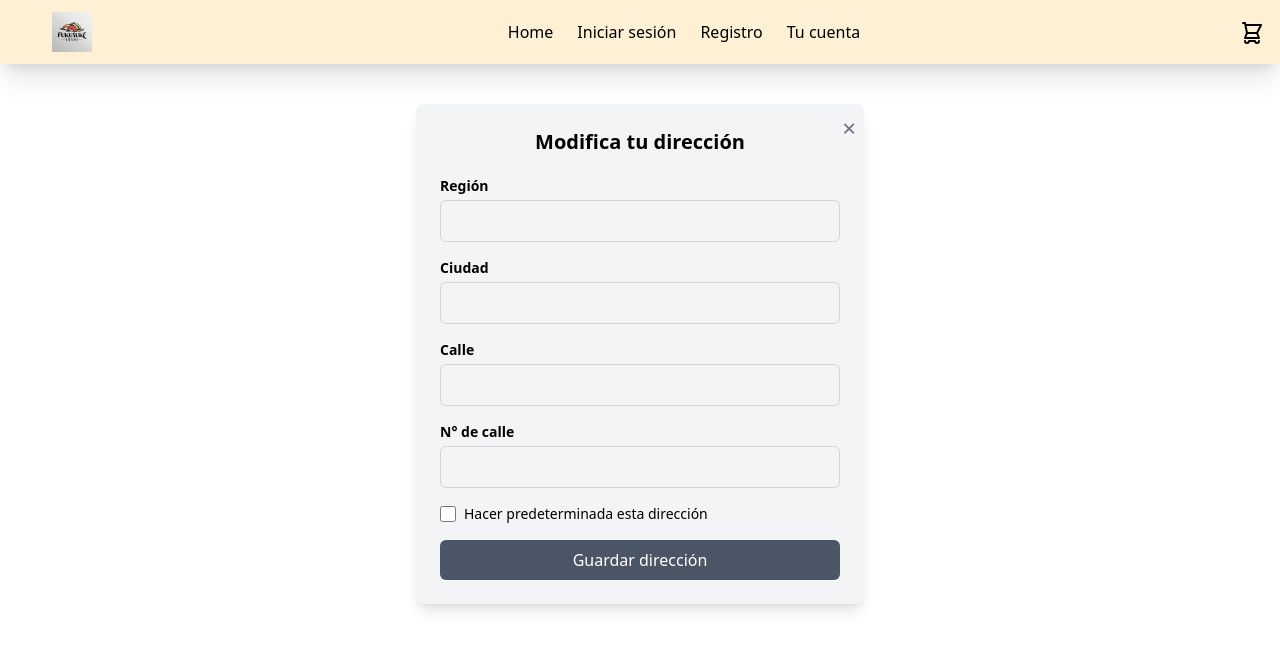
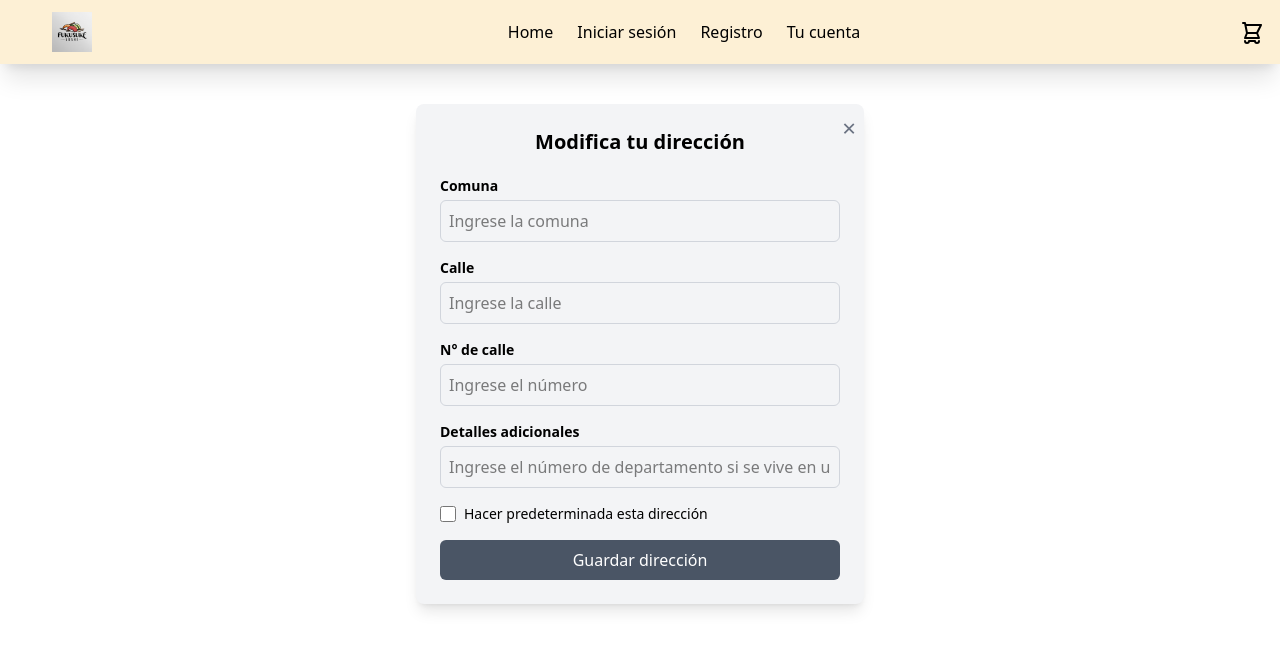
Before and after one commit to AngeloIbadurmiendo/Gacha-Hell-Sushi, a React (Vite) app: page /modifydir in a window 1280 px wide. Shown: the top 650 px of the page. Built offline with nearby package versions, Linux system fonts and the light colour scheme.

Commit message:
Refactor ModifyDir component; update address fields to include commune and department, enhance form validation and user feedback

```diff
--- a/src/pages/ModifyDir.tsx
+++ b/src/pages/ModifyDir.tsx
@@ -1,96 +1,114 @@
-import React, { useState } from "react";
-import { Link } from "react-router-dom"; // Importa Link de react-router-dom
+import React, { useState } from "react"
+import { Link } from "react-router-dom" // Importa Link de react-router-dom
 
 const ModifyDir: React.FC = () => {
-  const [region, setRegion] = useState("");
-  const [city, setCity] = useState("");
-  const [street, setStreet] = useState("");
-  const [streetNumber, setStreetNumber] = useState("");
-  const [isDefault, setIsDefault] = useState(false);
+  const [commune, setCommune] = useState("")
+  const [street, setStreet] = useState("")
+  const [streetNumber, setStreetNumber] = useState("")
+  const [department, setDepartment] = useState("")
+  const [isDefault, setIsDefault] = useState(false)
 
   const handleSave = () => {
     // Guardado de dirección mientras sea solo front end
     console.log({
-      region,
-      city,
+      commune,
       street,
       streetNumber,
+      department,
       isDefault,
-    });
-    alert("Dirección guardada con éxito");
-  };
+    })
+    alert("Dirección guardada con éxito")
+
+    window.location.href = "/directions"
+  }
 
   return (
-    <div className="bg-gray-100 p-6 rounded-lg max-w-md mx-auto mt-5 shadow-lg relative w-11/12">
-      <h2 className="text-xl font-bold mb-5 text-center">
+    <div className='bg-gray-100 p-6 rounded-lg max-w-md mx-auto mt-5 shadow-lg relative w-11/12'>
+      <h2 className='text-xl font-bold mb-5 text-center'>
         Modifica tu dirección
       </h2>
 
       {/* Botón "Volver al perfil" como una X */}
       <Link
-        to="/directions"
-        className="absolute top-2 right-2 text-2xl text-gray-500 hover:text-gray-700"
-        aria-label="Cerrar"
+        to='/directions'
+        className='absolute top-2 right-2 text-2xl text-gray-500 hover:text-gray-700'
+        aria-label='Cerrar'
       >
         &times;
       </Link>
 
-      <form className="flex flex-col gap-4">
-        <div className="flex flex-col">
-          <label className="mb-1 text-sm font-bold">Región</label>
+      <form
+        className='flex flex-col gap-4'
+        onSubmit={(e) => {
+          e.preventDefault()
+          if (!commune || !street || !streetNumber) {
+            alert("Por favor, complete todos los campos obligatorios.")
+            return
+          }
+          handleSave()
+        }}
+      >
+        <div className='flex flex-col'>
+          <label className='mb-1 text-sm font-bold'>Comuna</label>
           <input
-            type="text"
-            value={region}
-            onChange={(e) => setRegion(e.target.value)}
-            className="p-2 border border-gray-300 rounded-md text-base"
+            type='text'
+            value={commune}
+            onChange={(e) => setCommune(e.target.value)}
+            className='p-2 border border-gray-300 rounded-md text-base'
+            placeholder='Ingrese la comuna'
+            required
           />
         </div>
-        <div className="flex flex-col">
-          <label className="mb-1 text-sm font-bold">Ciudad</label>
+        <div className='flex flex-col'>
+          <label className='mb-1 text-sm font-bold'>Calle</label>
           <input
-            type="text"
-            value={city}
-            onChange={(e) => setCity(e.target.value)}
-            className="p-2 border border-gray-300 rounded-md text-base"
+            type='text'
+            value={street}
+            onChange={(e) => setStreet(e.target.value)}
+            className='p-2 border border-gray-300 rounded-md text-base'
+            placeholder='Ingrese la calle'
+            required
           />
         </div>
-        <div className="flex flex-col">
-          <label className="mb-1 text-sm font-bold">Calle</label>
+        <div className='flex flex-col'>
+          <label className='mb-1 text-sm font-bold'>N° de calle</label>
           <input
-            type="text"
-            value={street}
-            onChange={(e) => setStreet(e.target.value)}
-            className="p-2 border border-gray-300 rounded-md text-base"
+            type='text'
+            value={streetNumber}
+            onChange={(e) => setStreetNumber(e.target.value)}
+            className='p-2 border border-gray-300 rounded-md text-base'
+            placeholder='Ingrese el número'
+            required
           />
         </div>
-        <div className="flex flex-col">
-          <label className="mb-1 text-sm font-bold">N° de calle</label>
+        <div className='flex flex-col'>
+          <label className='mb-1 text-sm font-bold'>Detalles adicionales</label>
           <input
-            type="text"
-            value={streetNumber}
-            onChange={(e) => setStreetNumber(e.target.value)}
-            className="p-2 border border-gray-300 rounded-md text-base"
+            type='text'
+            value={department}
+            onChange={(e) => setDepartment(e.target.value)}
+            className='p-2 border border-gray-300 rounded-md text-base'
+            placeholder='Ingrese el número de departamento si se vive en uno'
           />
         </div>
-        <div className="flex items-center gap-2">
+        <div className='flex items-center gap-2'>
           <input
-            type="checkbox"
+            type='checkbox'
             checked={isDefault}
             onChange={(e) => setIsDefault(e.target.checked)}
-            className="w-4 h-4"
+            className='w-4 h-4'
           />
-          <label className="text-sm">Hacer predeterminada esta dirección</label>
+          <label className='text-sm'>Hacer predeterminada esta dirección</label>
         </div>
         <button
-          type="button"
-          onClick={handleSave}
-          className="p-2 bg-gray-600 text-white rounded-md text-base hover:bg-gray-700"
+          type='submit'
+          className='p-2 bg-gray-600 text-white rounded-md text-base hover:bg-gray-700'
         >
           Guardar dirección
         </button>
       </form>
     </div>
-  );
-};
+  )
+}
 
-export default ModifyDir;
+export default ModifyDir
```
